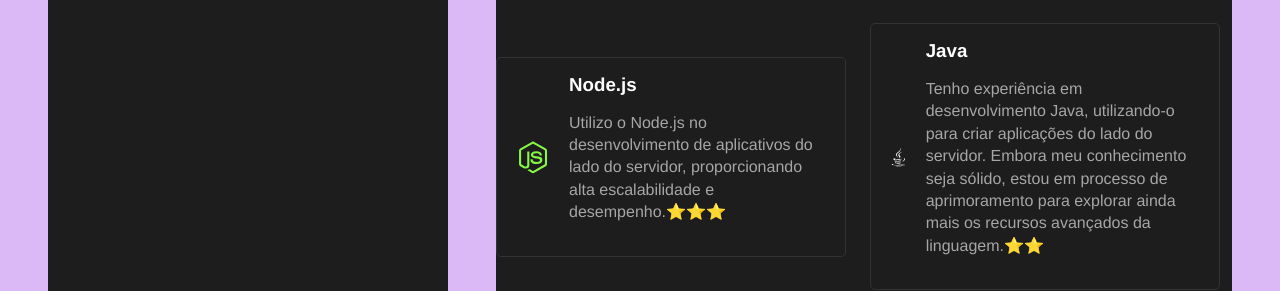
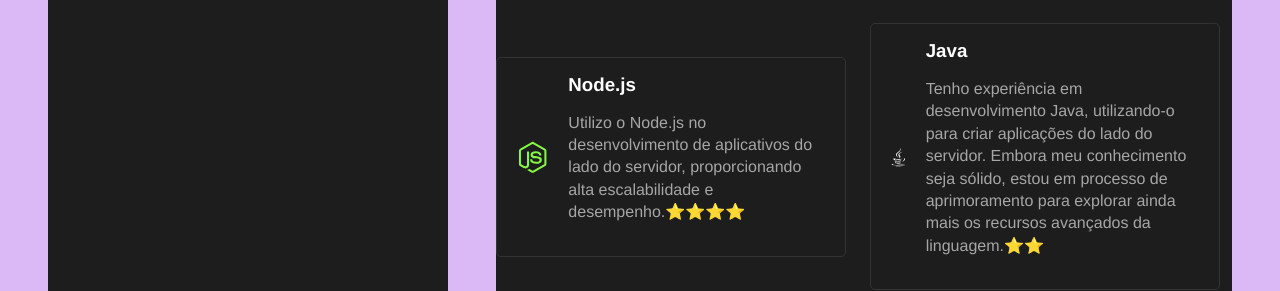
Before and after one commit to vvenetillo/meu-portfolio, a React (Vite) app: page / in a window 1280 px wide. Shown: the part 1254-1545 px from the top of the page. Built offline with nearby package versions, Linux system fonts and the light colour scheme.

Commit message:
update technologies and curriculo

```diff
--- a/src/components/Sidebar.jsx
+++ b/src/components/Sidebar.jsx
@@ -33,8 +33,8 @@
       <SocialNetworks />
       <InformationContainer />
       <a
-        href="curriculo/JoseVictorDev.pdf"
-        download="JoseVictorDev.pdf"
+        href="curriculo/JVictorDev2024.pdf"
+        download="JVictorDev2024.pdf"
         className="btn"
       >
         Download currículo
--- a/src/components/TechnologiesContainer.jsx
+++ b/src/components/TechnologiesContainer.jsx
@@ -21,7 +21,7 @@
     { id: "angular", name: "Angular", icon: <DiAngularSimple />, description: "Desenvolvo aplicações robustas e escaláveis usando o Angular. Com um conhecimento sólido, sou capaz de criar interfaces de usuário dinâmicas e eficientes. Utilizo recursos avançados, como ligação de dados bidirecional e modularidade, para proporcionar uma experiência de desenvolvimento consistente.⭐⭐⭐⭐" },
     { id: "react", name: "React", icon: <DiReact />, description: "Sou proficiente em React para criar interfaces de usuário reativas e modernas, desenvolvendo componentes reutilizáveis.⭐⭐⭐⭐" },
     { id: "bootstrap", name: "Bootstrap", icon: <DiBootstrap />, description: "Uso o Bootstrap como framework front-end para desenvolver rapidamente layouts responsivos e bem projetados. ⭐⭐⭐⭐" },
-    { id: "node", name: "Node.js", icon: <DiNodejsSmall />, description: "Utilizo o Node.js no desenvolvimento de aplicativos do lado do servidor, proporcionando alta escalabilidade e desempenho.⭐⭐⭐" },
+    { id: "node", name: "Node.js", icon: <DiNodejsSmall />, description: "Utilizo o Node.js no desenvolvimento de aplicativos do lado do servidor, proporcionando alta escalabilidade e desempenho.⭐⭐⭐⭐" },
     { id: "java", name: "Java", icon: <DiJava />, description: "Tenho experiência em desenvolvimento Java, utilizando-o para criar aplicações do lado do servidor. Embora meu conhecimento seja sólido, estou em processo de aprimoramento para explorar ainda mais os recursos avançados da linguagem.⭐⭐"},
     { id: "mongodb", name: "MongoDB", icon: <DiMongodb />, description: "Utilizo o MongoDB para armazenar dados de forma flexível e escalável. Com um conhecimento sólido, sou capaz de projetar esquemas eficientes e realizar consultas avançadas.⭐⭐⭐"},
     { id: "typescript", name: "TypeScript", icon: <DiCode />, description: "Domino o TypeScript com proficiência, aplicando tipagem estática para garantir um código mais robusto e prevenir erros comuns durante o desenvolvimento. Utilizo interfaces, tipos avançados e recursos modernos para criar aplicações mais seguras, escaláveis e fáceis de manter. ⭐⭐⭐⭐"}
--- a/src/styles/components/app.sass
+++ b/src/styles/components/app.sass
@@ -5,7 +5,7 @@
     flex-wrap: wrap
     padding: 3rem
     gap: 3rem
-    min-width: 300px
+    min-width: 400px
 
 
     h1
```
Also changed, not shown: 2 other files (tests, documents, lock files or other folders).
